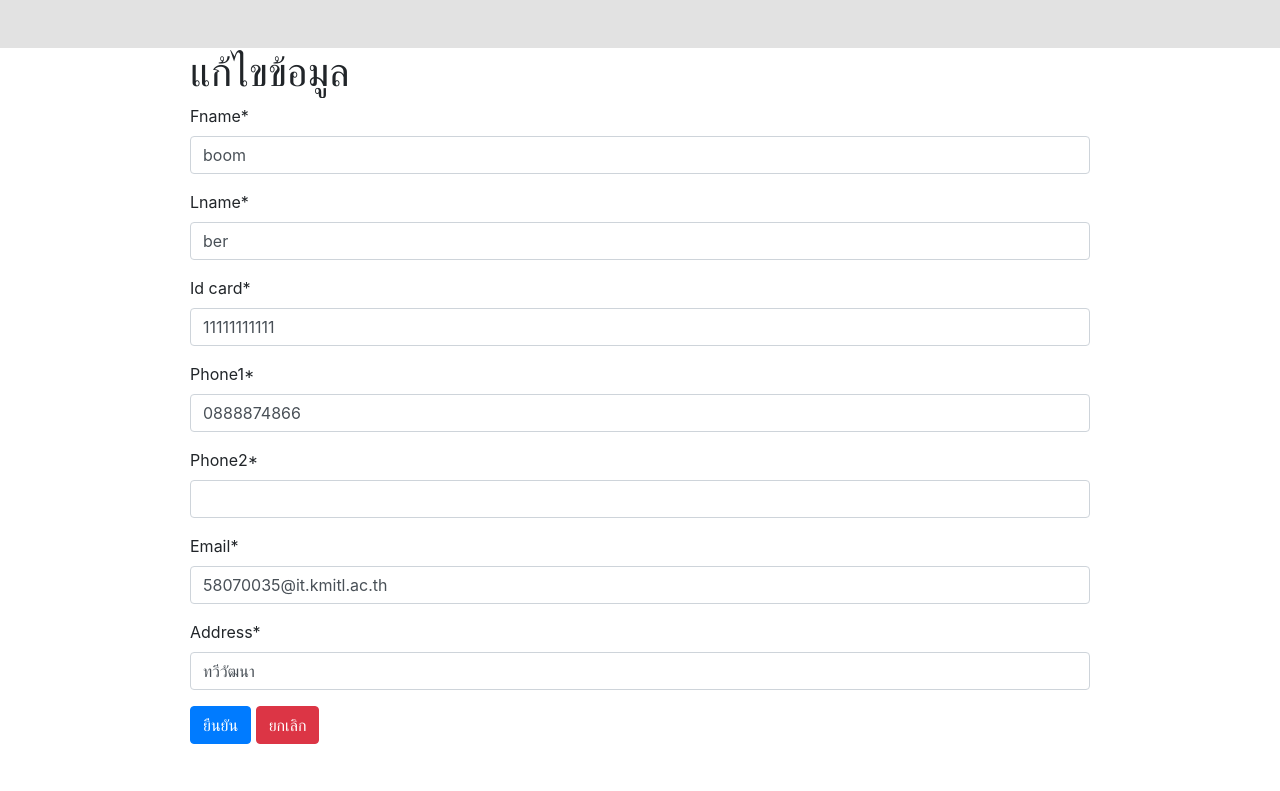
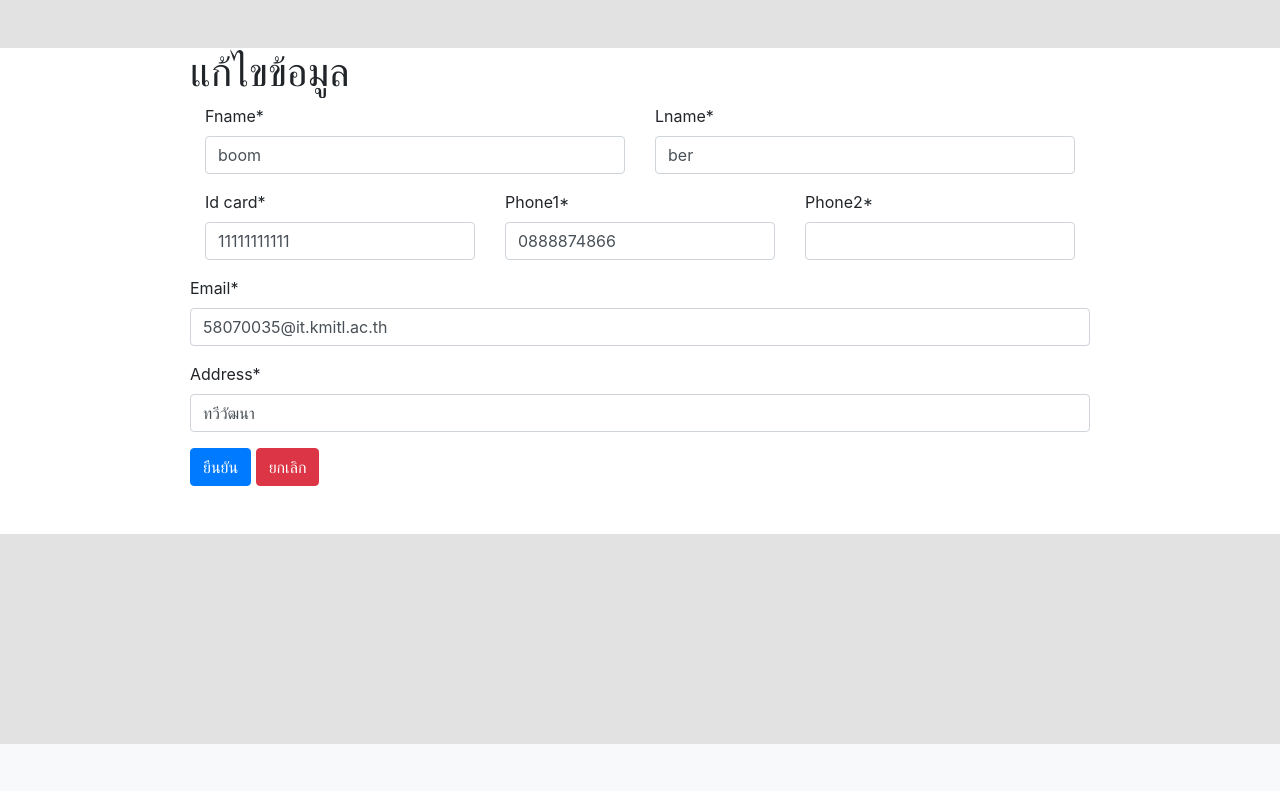
Before and after one commit to bboomber/projectterm2, a Django app: page /profile/edit/ in a window 1280 px wide. Shown: the part 56-847 px from the top of the page. After the commit the page ends 800 px from the top, so only its background shows below. Run offline with Django 3.2, Linux system fonts and the light colour scheme; a user stored in the database is signed in; data comes from the database, SQL or seed files in the repository; some libraries are stand-ins or nearby versions.

Commit message:
แก้ให้วางฟอร์มได้สวยกว่าเดิม

```diff
--- a/mysite/user/templates/user/editProfile.html
+++ b/mysite/user/templates/user/editProfile.html
@@ -5,7 +5,33 @@
         <div class="container mt-5">
             <form method="post">
                 <h1>แก้ไขข้อมูล</h1>
-                {% csrf_token %} {{ form.fname|as_crispy_field }} {{ form.lname|as_crispy_field }} {{ form.id_card|as_crispy_field }} {{ form.phone1|as_crispy_field }} {{ form.phone2|as_crispy_field }} {{ form.email|as_crispy_field }} {{ form.address|as_crispy_field}}
+                <div class="container">
+                    {% csrf_token %}
+                    <div class="row">
+                        <div class="col-sm">
+                            {{ form.fname|as_crispy_field }}
+                        </div>
+                        <div class="col-sm">
+                            {{ form.lname|as_crispy_field }}
+                        </div>
+                    </div>
+                </div>
+                <div class="container">
+                    {% csrf_token %}
+                    <div class="row">
+                        <div class="col-sm">
+                            {{ form.id_card|as_crispy_field }}
+                        </div>
+                        <div class="col-sm">
+                            {{ form.phone1|as_crispy_field }}
+                        </div>
+                        <div class="col-sm">
+                            {{ form.phone2|as_crispy_field }}
+                        </div>
+                    </div>
+                </div>
+
+                {{ form.email|as_crispy_field }} {{ form.address|as_crispy_field}}
                 <button type="submit" class="btn btn-primary mb-5">ยืนยัน</button>
                 <a href="/profile/" class="btn btn-danger mb-5" role="button">ยกเลิก</a>
             </form>
```
